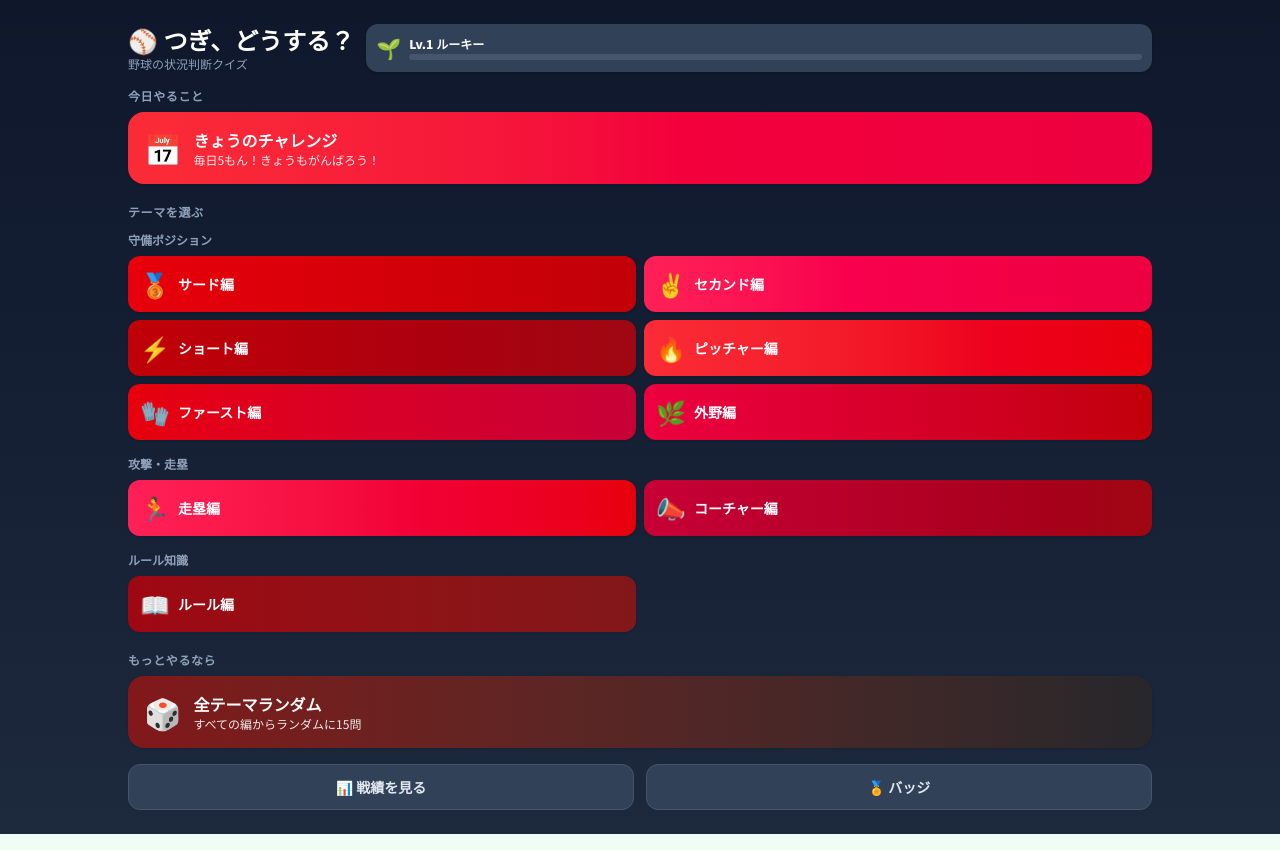
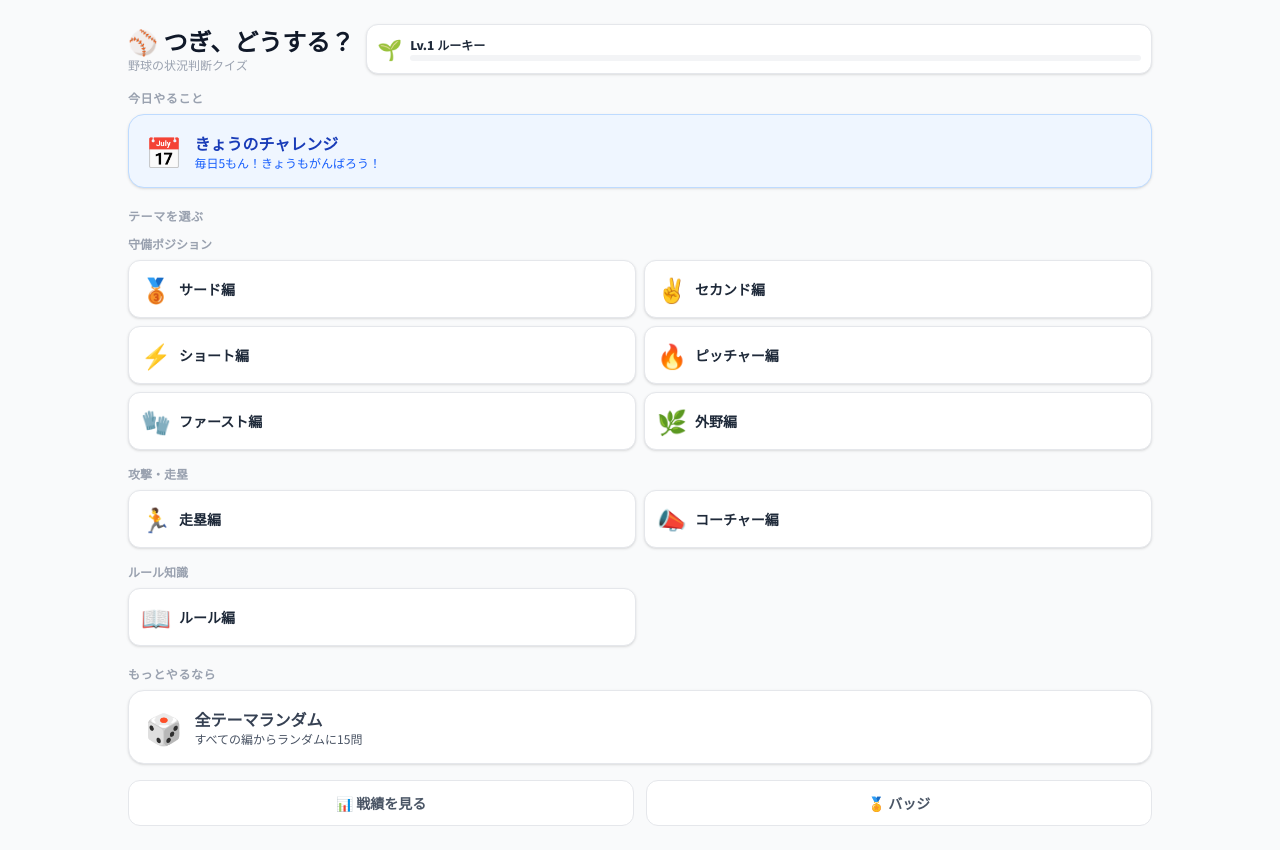
Before and after one commit to hico-mrmgn/baseball-quiz, a React (Vite) app: page / in a window 1280 px wide. Built offline with nearby package versions, Linux system fonts and the light colour scheme.

Commit message:
style: UIの背景色を変更し、テーマのカラーパレットを更新

```diff
--- a/src/components/BadgeScreen.jsx
+++ b/src/components/BadgeScreen.jsx
@@ -5,18 +5,18 @@ export default function BadgeScreen({ onBack }) {
   const unlockedCount = badges.filter((b) => b.unlocked).length;
 
   return (
-    <div className="min-h-screen bg-gradient-to-b from-green-50 to-green-100 px-3 lg:px-6 py-6">
+    <div className="min-h-screen bg-gray-50 px-3 lg:px-6 py-6">
       <div className="max-w-md lg:max-w-5xl w-full mx-auto">
 
         {/* Header */}
         <div className="flex items-center gap-3 mb-6">
           <button
             onClick={onBack}
-            className="px-4 h-10 rounded-full bg-white shadow flex items-center justify-center text-green-700 font-bold text-base active:scale-95 transition-all cursor-pointer gap-1"
+            className="px-4 h-10 rounded-full bg-white border border-gray-200 shadow-sm flex items-center justify-center text-gray-700 font-bold text-base active:scale-95 transition-all cursor-pointer gap-1"
           >
             ← もどる
           </button>
-          <h1 className="text-2xl font-black text-green-800">🏅 バッジ</h1>
+          <h1 className="text-2xl font-black text-gray-900">🏅 バッジ</h1>
         </div>
 
         {/* Progress */}
--- a/src/components/HistoryScreen.jsx
+++ b/src/components/HistoryScreen.jsx
@@ -26,18 +26,18 @@ export default function HistoryScreen({ onBack }) {
   const avgScore = totalGames > 0 ? Math.round(history.reduce((s, h) => s + h.percentage, 0) / totalGames) : 0;
 
   return (
-    <div className="min-h-screen bg-gradient-to-b from-green-50 to-green-100 px-3 lg:px-6 py-6">
+    <div className="min-h-screen bg-gray-50 px-3 lg:px-6 py-6">
       <div className="max-w-md lg:max-w-5xl w-full mx-auto">
 
         {/* Header */}
         <div className="flex items-center gap-3 mb-6">
           <button
             onClick={onBack}
-            className="px-4 h-10 rounded-full bg-white shadow flex items-center justify-center text-green-700 font-bold text-base active:scale-95 transition-all cursor-pointer gap-1"
+            className="px-4 h-10 rounded-full bg-white border border-gray-200 shadow-sm flex items-center justify-center text-gray-700 font-bold text-base active:scale-95 transition-all cursor-pointer gap-1"
           >
             ← もどる
           </button>
-          <h1 className="text-2xl font-black text-green-800">📊 戦績</h1>
+          <h1 className="text-2xl font-black text-gray-900">📊 戦績</h1>
         </div>
 
         {totalGames === 0 ? (
--- a/src/components/TopScreen.jsx
+++ b/src/components/TopScreen.jsx
@@ -25,21 +25,21 @@ export default function TopScreen({ onSelectTheme, onHistory, onBadges, onDailyC
   const wrongCount = getWrongAnswers().length;
 
   return (
-    <div className="min-h-screen bg-gradient-to-b from-slate-900 to-slate-800 px-3 lg:px-6 py-6">
+    <div className="min-h-screen bg-gray-50 px-3 lg:px-6 py-6">
       <div className="max-w-2xl lg:max-w-5xl mx-auto">
 
         {/* Zone 1: ヘッダー */}
         <div className="flex items-center gap-3 mb-4">
           <div className="flex-shrink-0">
-            <h1 className="text-2xl font-black text-white">⚾ つぎ、どうする？</h1>
-            <p className="text-xs text-slate-400">野球の状況判断クイズ</p>
+            <h1 className="text-2xl font-black text-gray-900">⚾ つぎ、どうする？</h1>
+            <p className="text-xs text-gray-400">野球の状況判断クイズ</p>
           </div>
-          <div className="flex-1 bg-slate-700 rounded-xl shadow-sm p-2.5">
+          <div className="flex-1 bg-white rounded-xl shadow-sm border border-gray-200 p-2.5">
             <div className="flex items-center gap-2">
               <span className="text-xl">{levelInfo.emoji}</span>
               <div className="flex-1">
-                <div className="text-xs font-black text-white">Lv.{levelInfo.level} {levelInfo.title}</div>
-                <div className="w-full h-1.5 bg-slate-600 rounded-full overflow-hidden mt-0.5">
+                <div className="text-xs font-black text-gray-800">Lv.{levelInfo.level} {levelInfo.title}</div>
+                <div className="w-full h-1.5 bg-gray-100 rounded-full overflow-hidden mt-0.5">
                   <div
                     className="h-full bg-gradient-to-r from-amber-400 to-amber-500 rounded-full"
                     style={{ width: `${levelInfo.progressPercent}%` }}
@@ -52,23 +52,23 @@ export default function TopScreen({ onSelectTheme, onHistory, onBadges, onDailyC
 
         {/* Zone 2: 今日やること */}
         <div className="mb-5">
-          <div className="text-xs font-bold text-slate-400 tracking-wider mb-2">今日やること</div>
+          <div className="text-xs font-bold text-gray-400 tracking-wider mb-2">今日やること</div>
           <div className="grid gap-2">
             <button
               onClick={onDailyChallenge}
               disabled={dailyDone}
               className={`flex items-center gap-3 w-full p-4 rounded-2xl shadow active:scale-[0.98] transition-all cursor-pointer ${
                 dailyDone
-                  ? 'bg-slate-700 border-2 border-slate-600 opacity-60'
-                  : 'bg-gradient-to-r from-red-500 to-rose-600 text-white hover:shadow-lg'
+                  ? 'bg-gray-100 border border-gray-200 opacity-60'
+                  : 'bg-blue-50 border border-blue-200 hover:shadow-sm hover:border-blue-300'
               }`}
             >
               <span className="text-3xl">{dailyDone ? '✅' : '📅'}</span>
               <div className="text-left">
-                <div className={`text-base font-bold ${dailyDone ? 'text-slate-300' : 'text-white'}`}>
+                <div className={`text-base font-bold ${dailyDone ? 'text-gray-400' : 'text-blue-800'}`}>
                   {dailyDone ? 'きょうのチャレンジ クリア！' : 'きょうのチャレンジ'}
                 </div>
-                <div className={`text-xs ${dailyDone ? 'text-slate-400' : 'text-white/90'}`}>
+                <div className={`text-xs ${dailyDone ? 'text-gray-400' : 'text-blue-600'}`}>
                   {dailyDone
                     ? `${dailyStreak}日連続チャレンジ中 🔥`
                     : `毎日5もん！${dailyStreak > 0 ? `${dailyStreak}日連続中 🔥` : 'きょうもがんばろう！'}`}
@@ -79,12 +79,12 @@ export default function TopScreen({ onSelectTheme, onHistory, onBadges, onDailyC
             {wrongCount > 0 && (
               <button
                 onClick={onWeaknessQuiz}
-                className="flex items-center gap-3 w-full p-4 rounded-2xl bg-gradient-to-r from-red-700 to-red-800 text-white shadow hover:shadow-lg active:scale-[0.98] transition-all cursor-pointer"
+                className="flex items-center gap-3 w-full p-4 rounded-2xl bg-blue-100 border border-blue-200 hover:shadow-sm hover:border-blue-300 active:scale-[0.98] transition-all cursor-pointer"
               >
                 <span className="text-3xl">📝</span>
                 <div className="text-left">
-                  <div className="text-base font-bold">にがてこくふく</div>
-                  <div className="text-xs opacity-90">まちがえた問題にリベンジ！（{wrongCount}問）</div>
+                  <div className="text-base font-bold text-blue-800">にがてこくふく</div>
+                  <div className="text-xs text-blue-600">まちがえた問題にリベンジ！（{wrongCount}問）</div>
                 </div>
               </button>
             )}
@@ -93,11 +93,11 @@ export default function TopScreen({ onSelectTheme, onHistory, onBadges, onDailyC
 
         {/* Zone 3: テーマを選ぶ */}
         <div className="mb-5">
-          <div className="text-xs font-bold text-slate-400 tracking-wider mb-3">テーマを選ぶ</div>
+          <div className="text-xs font-bold text-gray-400 tracking-wider mb-3">テーマを選ぶ</div>
           <div className="grid gap-4">
             {themeGroups.map((group) => (
               <div key={group.label}>
-                <div className="text-xs font-bold text-slate-400 mb-2">{group.label}</div>
+                <div className="text-xs font-bold text-gray-400 mb-2">{group.label}</div>
                 <div className="grid grid-cols-2 gap-2">
                   {group.keys.map((key) => {
                     const theme = themes[key];
@@ -106,7 +106,7 @@ export default function TopScreen({ onSelectTheme, onHistory, onBadges, onDailyC
                       <button
                         key={key}
                         onClick={() => onSelectTheme(key)}
-                        className={`flex items-center gap-2 w-full p-3 rounded-xl bg-gradient-to-r ${theme.color} text-white shadow active:scale-[0.98] transition-all cursor-pointer`}
+                        className="flex items-center gap-2 w-full p-3 rounded-xl bg-white border border-gray-200 shadow-sm text-gray-800 hover:border-blue-400 hover:bg-blue-50 active:scale-[0.98] transition-all cursor-pointer"
                       >
                         <span className="text-2xl">{theme.icon}</span>
                         <span className="font-bold text-sm">{theme.name}</span>
@@ -121,10 +121,10 @@ export default function TopScreen({ onSelectTheme, onHistory, onBadges, onDailyC
 
         {/* Zone 4: もっとやるなら */}
         <div className="mb-4">
-          <div className="text-xs font-bold text-slate-400 tracking-wider mb-2">もっとやるなら</div>
+          <div className="text-xs font-bold text-gray-400 tracking-wider mb-2">もっとやるなら</div>
           <button
             onClick={() => onSelectTheme('random')}
-            className="flex items-center gap-3 w-full p-4 rounded-2xl bg-gradient-to-r from-red-900 to-zinc-800 text-white shadow hover:shadow-lg active:scale-[0.98] transition-all cursor-pointer"
+            className="flex items-center gap-3 w-full p-4 rounded-2xl bg-white border border-gray-200 shadow-sm text-gray-700 hover:border-blue-300 hover:bg-blue-50 active:scale-[0.98] transition-all cursor-pointer"
           >
             <span className="text-3xl">🎲</span>
             <div className="text-left">
@@ -138,13 +138,13 @@ export default function TopScreen({ onSelectTheme, onHistory, onBadges, onDailyC
         <div className="grid grid-cols-2 gap-3">
           <button
             onClick={onHistory}
-            className="w-full p-3 rounded-xl border border-slate-600 bg-slate-700 text-slate-200 font-bold text-sm active:scale-[0.98] transition-all cursor-pointer"
+            className="w-full p-3 rounded-xl border border-gray-200 bg-white text-gray-600 font-bold text-sm active:scale-[0.98] transition-all cursor-pointer hover:border-blue-300 hover:text-blue-600"
           >
             📊 戦績を見る
           </button>
           <button
             onClick={onBadges}
-            className="w-full p-3 rounded-xl border border-slate-600 bg-slate-700 text-slate-200 font-bold text-sm active:scale-[0.98] transition-all cursor-pointer"
+            className="w-full p-3 rounded-xl border border-gray-200 bg-white text-gray-600 font-bold text-sm active:scale-[0.98] transition-all cursor-pointer hover:border-blue-300 hover:text-blue-600"
           >
             🏅 バッジ
           </button>
```
Also changed, not shown: src/components/QuizScreen.jsx (+13 -13 lines), src/components/ResultScreen.jsx (+4 -4 lines), src/data/questions.js (+9 -9 lines).
